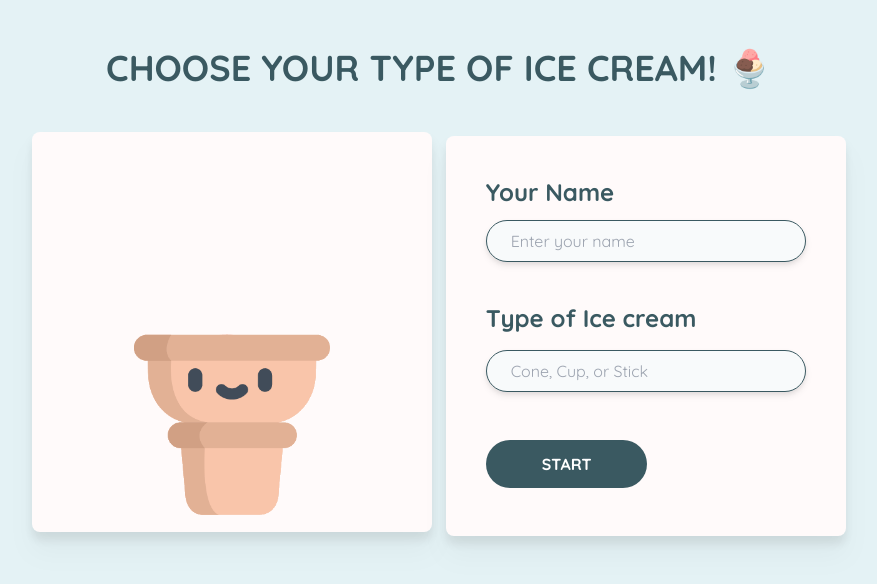
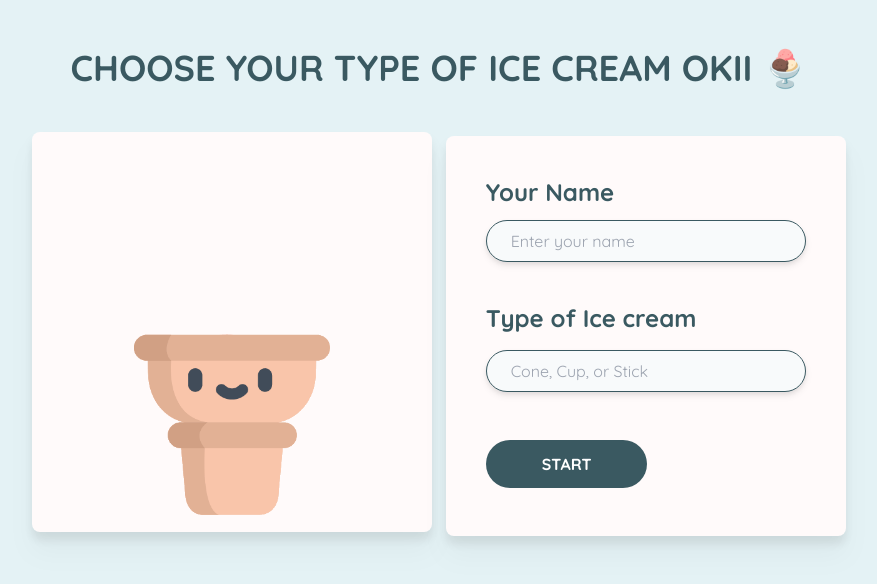
Before and after one commit to jasmininnaka24/project-simulation-pipeline-container, a website: page index.html in a window 1280 px wide. Shown: the whole page, without its empty margins (201-1078 px from the left). Drawn offline with Linux system fonts and the light colour scheme.

Commit message:
Update index.html

```diff
--- a/index.html
+++ b/index.html
@@ -17,7 +17,7 @@
       class="text-center uppercase font-bold container mx-auto pt-12 text-4xl text-darkGrayishBlue"
     >
 
-      Choose your type of ice cream! 🍨
+      Choose your type of ice cream okii 🍨
 
 
     </h1>
```
